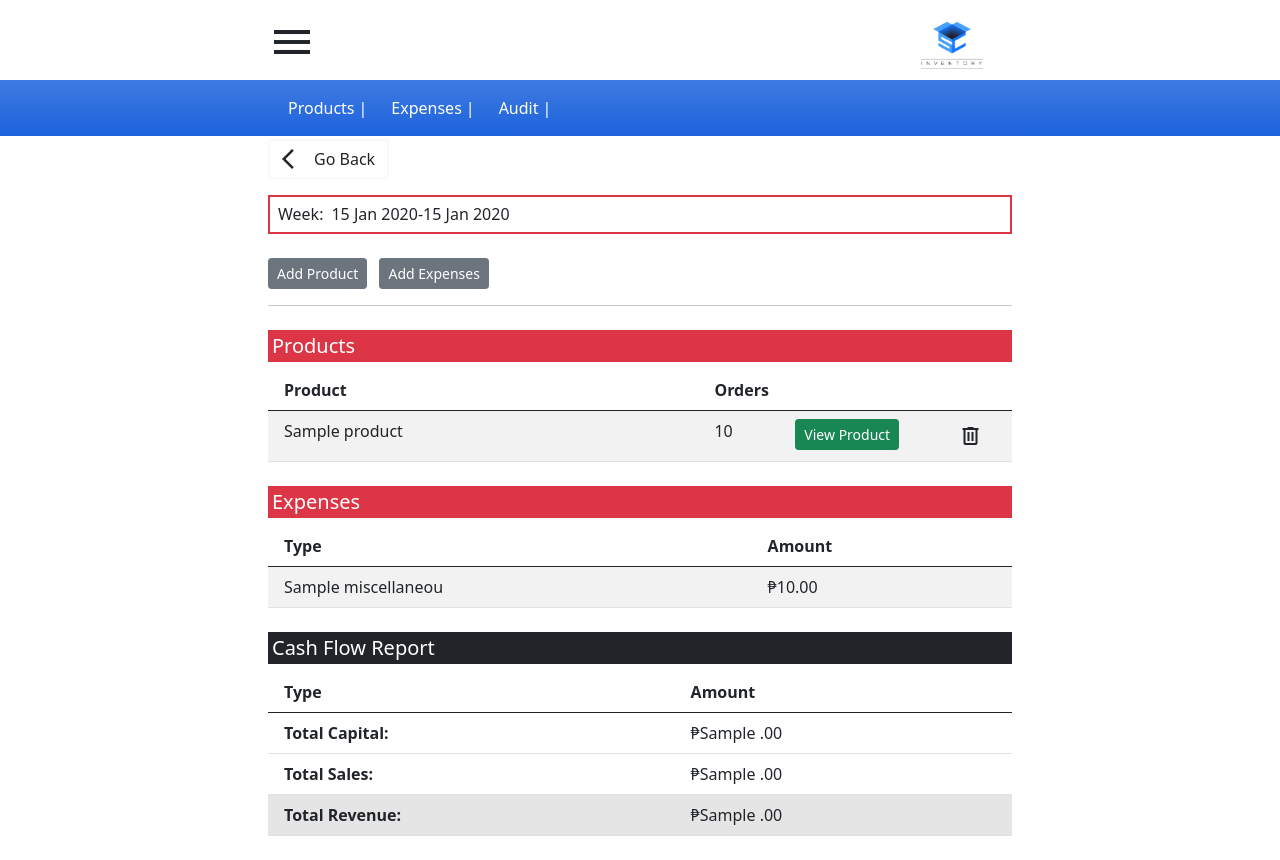
After one commit to neildc14/Product-Sales-Inventory, a Node server app: template views/sales_history_weekly_products.ejs in a window 1280 px wide. The commit adds this page. Run offline with Node 20, Linux system fonts and the light colour scheme; tables that the repository leaves empty hold one stand-in row (values such as "Sample post"); the template is opened without the code that fills it: values that come from a table or form of the project are taken from there, most other values are stand-ins (such as "Sample title", 1, 10 or a date in 2020); some libraries are stand-ins or nearby versions.

Commit message:
created addd expenses functionality in sales history

```diff
--- a/views/sales_history.ejs
+++ b/views/sales_history.ejs
@@ -31,7 +31,7 @@
                   {%>
                   <tr>
                     <td>
-                      <%=weekly_product_sales.date_start_formatted%>-
+                      <%=weekly_product_sales.date_start_formatted%> -
                       <%=weekly_product_sales.date_end_formatted%>
                     </td>
                     <td>
--- /dev/null
+++ b/views/sales_history_weekly_products.ejs
@@ -0,0 +1,263 @@
+<!DOCTYPE html>
+<html lang="en">
+  <%-include('./partials/head')%>
+  <body>
+    <main>
+      <div class="weekly_product_sales_container container-fluid mx-0 px-0">
+        <%-include('./partials/nav')%>
+        <div class="container mt-5" style="position: relative !important">
+          <nav class="top_nav d-flex bg-gradient" id="weekly_product_top_nav">
+            <li class="my-0 text-white d-flex align-items-center">
+              <a href="#products_container" class="text-white">Products</a>
+              <span class="ms-1"> |</span>
+            </li>
+            <li class="my-0 ms-4 text-white d-flex align-items-center">
+              <a href="#expenses_container" class="text-white">Expenses</a>
+              <span class="ms-1"> |</span>
+            </li>
+            <li class="my-0 ms-4 text-white d-flex align-items-center">
+              <a href="#audit_container" class="text-white">Audit</a>
+              <span class="ms-1"> |</span>
+            </li>
+          </nav>
+          <button
+            onclick="window.history.back()"
+            class="btn border border-2 border-light d-flex align-items-center back_button me-auto"
+          >
+            <span class="material-symbols-outlined me-2"> arrow_back_ios </span>
+            <span>Go Back</span>
+          </button>
+          <div class="border border-2 border-danger mt-3">
+            <h6 class="d-flex align-items-center m-0 p-2">
+              <span class="pe-2">Week:</span>
+              <%=weekly_product_sales.date_start_formatted%>-<%=weekly_product_sales.date_end_formatted
+              %>
+            </h6>
+          </div>
+          <div class="my-4">
+            <a
+              href="/sale_history/add_product"
+              class="btn btn-sm btn-secondary"
+              data-bs-toggle="modal"
+              data-bs-target="#productModal"
+              >Add Product</a
+            >
+            <a
+              href="<%=weekly_product_sales.url%>/add_expenses"
+              class="btn btn-sm btn-secondary ms-2"
+              >Add Expenses</a
+            >
+            <hr />
+          </div>
+          <h5 class="bg-danger text-white p-1">Products</h5>
+          <section class="products_container" id="products_container">
+            <table class="table table-striped">
+              <thead>
+                <tr>
+                  <th scope="col">Product</th>
+                  <th scope="col" class="px-0">Orders</th>
+                  <th scope="col" class="px-0"></th>
+                  <th scope="col"></th>
+                </tr>
+              </thead>
+              <tbody>
+                <%if(products.length <= 0){%>
+                <tr>
+                  <td>No Products Available.</td>
+                  <td></td>
+                  <td></td>
+                  <td></td>
+                </tr>
+                <%}%> <%products.forEach((product)=>{ const quantity_arr = [];%>
+
+                <tr>
+                  <td class="td_description"><%=product.product_name%></td>
+                  <%customers.forEach((customer)=>{%>
+                  <%if(String(customer.product_ordered) === String(product._id))
+                  { quantity_arr.push(customer.quantity_ordered)%> <%}%> <%})%>
+                  <%let sum = 0; quantity_arr.forEach(x => sum += Number(x))%>
+                  <td class="px-0"><%=sum%></td>
+                  <td class="px-0">
+                    <a href="<%=product.url%>" class="btn btn-sm btn-success"
+                      >View Product</a
+                    >
+                  </td>
+
+                  <td class="px-0" class="m-0">
+                    <form action="" class="m-0">
+                      <input type="hidden" name="" />
+                      <button
+                        type="submit"
+                        class="btn btn-sm d-flex align-items-center"
+                      >
+                        <span class="material-symbols-outlined m-0">
+                          delete
+                        </span>
+                      </button>
+                    </form>
+                  </td>
+                </tr>
+
+                <%})%>
+              </tbody>
+            </table>
+          </section>
+          <div class="my-4">
+            <h5 class="bg-danger text-white p-1">Expenses</h5>
+            <section class="products_container" id="expenses_container">
+              <table class="table table-striped">
+                <thead>
+                  <tr>
+                    <th scope="col">Type</th>
+                    <th scope="col">Amount</th>
+                  </tr>
+                </thead>
+                <tbody>
+                  <%if(miscellaneous.length <= 0){%>
+                  <tr>
+                    <td>No expenses listed.</td>
+                    <td></td>
+                  </tr>
+                  <%}%> <%miscellaneous.forEach((misc)=>{ %>
+
+                  <tr>
+                    <td><%=misc.misc_name%></td>
+                    <td style="width: 35%"><%=misc.amount_formatted%></td>
+                  </tr>
+
+                  <%})%>
+                </tbody>
+              </table>
+            </section>
+          </div>
+          <div class="my-4">
+            <h5 class="bg-dark text-white p-1">Cash Flow Report</h5>
+            <section id="audit_container">
+              <table class="table">
+                <thead>
+                  <tr>
+                    <th scope="col">Type</th>
+                    <th scope="col">Amount</th>
+                  </tr>
+                </thead>
+                <tbody>
+                  <tr>
+                    <th scope="row">Total Capital:</th>
+                    <td>
+                      <span>₱</span><%=weekly_total_capital%> <span>.00</span>
+                    </td>
+                  </tr>
+                  <tr>
+                    <th scope="row">Total Sales:</th>
+                    <td>
+                      <span>₱</span><%=weekly_total_sales%> <span>.00</span>
+                    </td>
+                  </tr>
+                  <tr>
+                    <th scope="row" class="table-active">Total Revenue:</th>
+                    <td class="table-active">
+                      <span>₱</span><%=weekly_total_income%>
+                      <span>.00</span>
+                    </td>
+                  </tr>
+                </tbody>
+              </table>
+            </section>
+          </div>
+          <!-- ProductModal -->
+          <div
+            class="modal fade"
+            id="productModal"
+            tabindex="-1"
+            aria-labelledby="exampleModalLabel"
+            aria-hidden="true"
+          >
+            <div class="modal-dialog modal-dialog-centered">
+              <div class="modal-content">
+                <div class="modal-header">
+                  <h5 class="modal-title" id="exampleModalLabel">
+                    Add Product
+                  </h5>
+                  <button
+                    type="button"
+                    class="btn-close"
+                    data-bs-dismiss="modal"
+                    aria-label="Close"
+                  ></button>
+                </div>
+                <form action="" method="POST">
+                  <div class="modal-body">
+                    <div class="form-group pb-2">
+                      <input
+                        type="hidden"
+                        name="weekly_product"
+                        id="weekly_product"
+                        value="<%=weekly_product_sales._id%>"
+                      />
+                    </div>
+                    <div class="form-group pb-2">
+                      <label for="product_name" class="pb-1"
+                        >Product Name:</label
+                      >
+                      <input
+                        type="text"
+                        class="form-control"
+                        name="product_name"
+                        id="product_name"
+                        required="true"
+                        autocomplete="off"
+                      />
+                    </div>
+                    <div class="form-group pb-2">
+                      <label for="quantity" class="pb-1"
+                        >Quantity(if limited):</label
+                      >
+                      <input
+                        type="number"
+                        class="form-control"
+                        name="quantity"
+                        id="quantity"
+                        autocomplete="off"
+                      />
+                    </div>
+                    <div class="form-group pb-2">
+                      <label for="quantity" class="pb-1">Original Price:</label>
+                      <input
+                        type="number"
+                        class="form-control"
+                        name="original_price"
+                        id="original_price"
+                        autocomplete="off"
+                      />
+                    </div>
+                    <div class="form-group pb-2">
+                      <label for="quantity" class="pb-1"> Selling Price:</label>
+                      <input
+                        type="number"
+                        class="form-control"
+                        name="selling_price"
+                        id="selling_price"
+                        required="true"
+                        autocomplete="off"
+                      />
+                    </div>
+                  </div>
+                  <div class="modal-footer">
+                    <button type="reset" class="btn bg-light">Reset</button>
+                    <button type="submit" class="btn btn-primary">
+                      Save Product
+                    </button>
+                  </div>
+                </form>
+              </div>
+            </div>
+          </div>
+          <%if(errors) {%> <%errors.forEach((err)=>{%>
+          <p><%=err%></p>
+          <%})%> <%}%>
+        </div>
+      </div>
+    </main>
+    <%-include('./partials/scripts')%>
+  </body>
+</html>
```
Also changed, not shown: controllers/miscController.js (+54 -1 lines), controllers/productController.js (+36 -0 lines), controllers/weeklyProductsController.js (+7 -3 lines), routes/product.js (+15 -2 lines).
